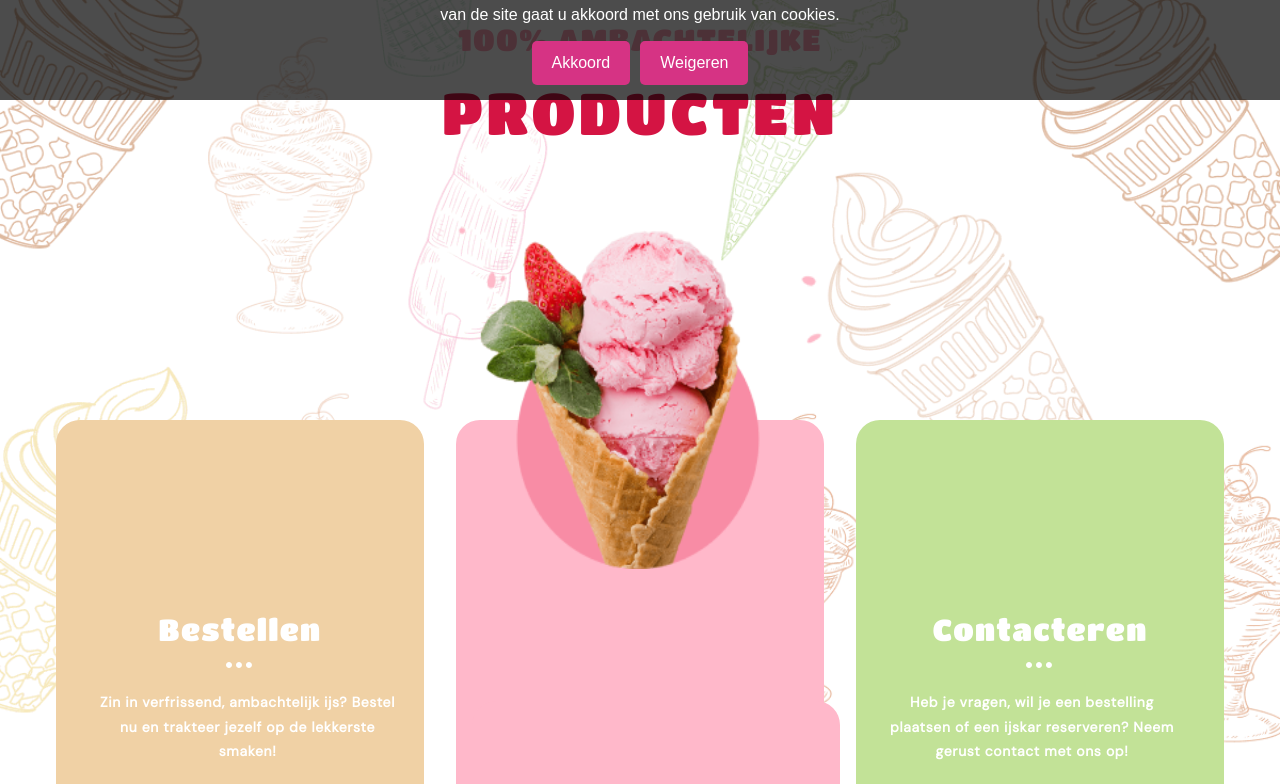
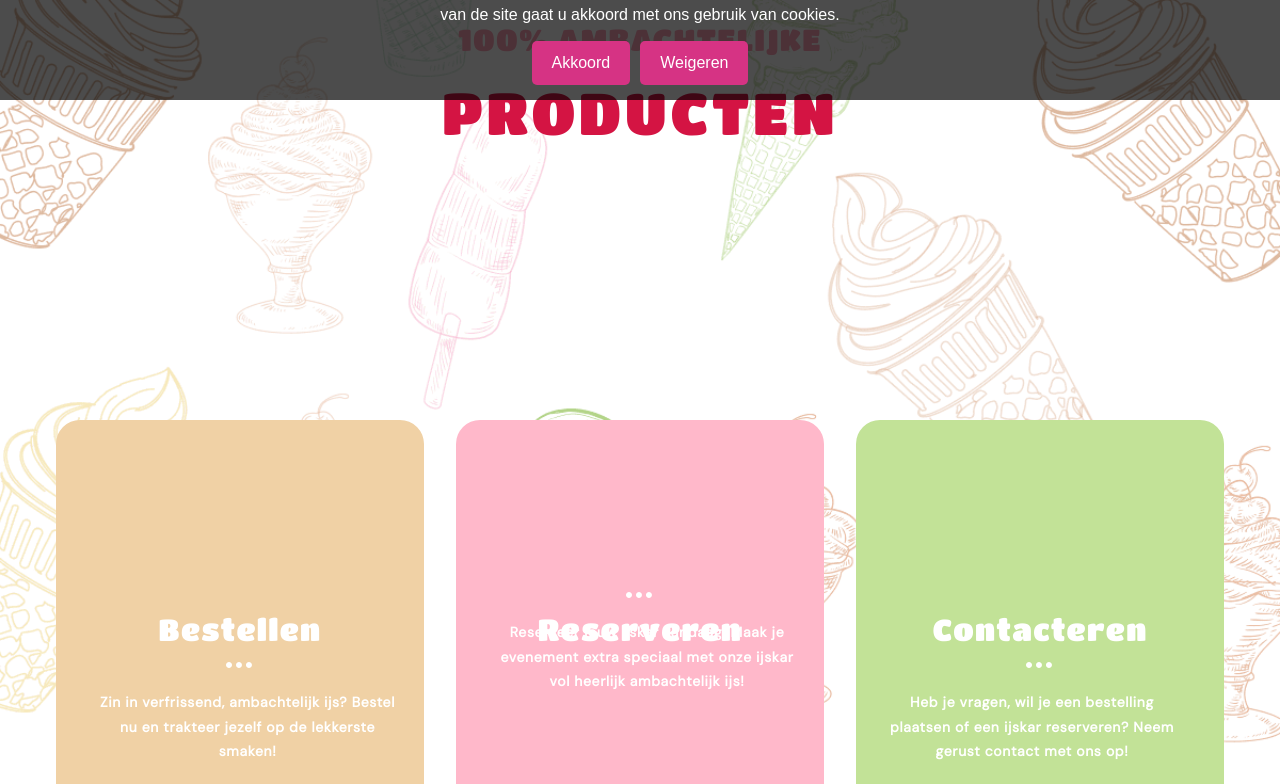
Before and after one commit to Jerminho/Pierino, a React (Create React App) app in the folder frontend/: page / in a window 1280 px wide. Shown: the part 700-1484 px from the top of the page. Built offline with nearby package versions, Linux system fonts and the light colour scheme.

Commit message:
link option add to homepage

```diff
--- a/frontend/src/Components/Products.js
+++ b/frontend/src/Components/Products.js
@@ -61,7 +61,7 @@ const Products = () => {
             </div>
           </div>
 
-          <Link to="/offer" className="rectangle-2-product">
+          <Link to="/offer">
             <div className="rectangle-2-product">
               <h3 className="coffee-title-product">Reserveren</h3>
               <svg className="dots-product">
```
